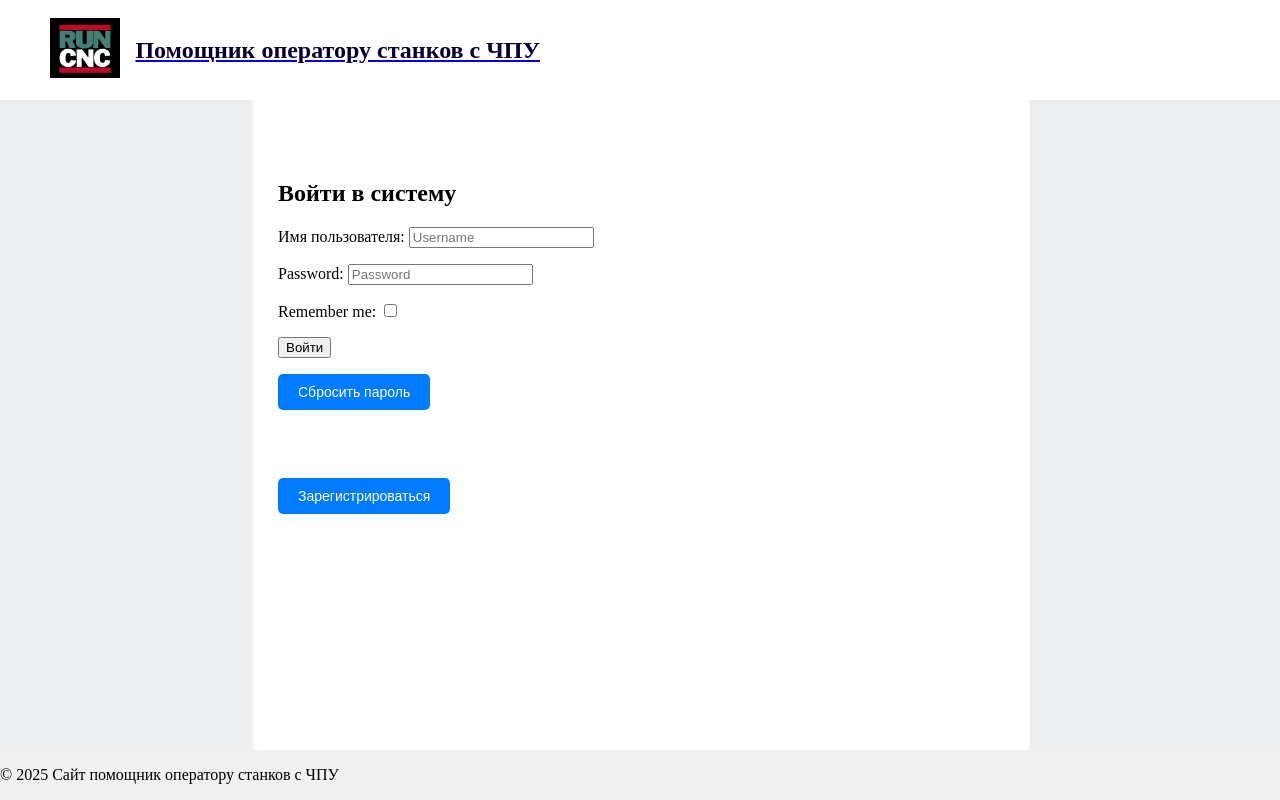
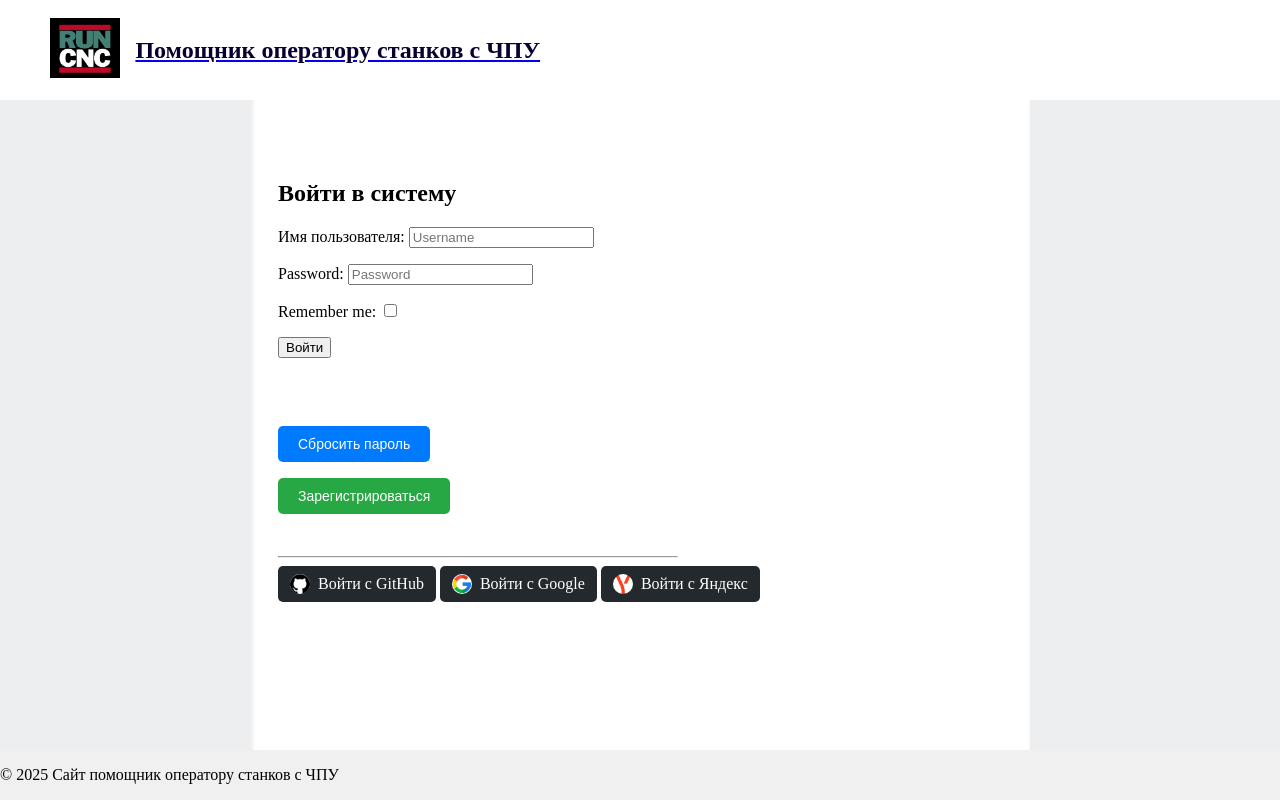
Before and after one commit to kolia-kalitkin/site_CNC_consultant, a Django app: page /accounts/login/ in a window 1280 px wide. Run offline with Django 5.2, Linux system fonts and the light colour scheme.

Commit message:
добавлена авторизация через социальные сети GitHub, Google, Yandex (OAuth 2.0)

```diff
--- a/CNC_consultant/urls.py
+++ b/CNC_consultant/urls.py
@@ -28,6 +28,7 @@ urlpatterns = [
     path('wikigcodes/', include('apps.wikigcode.urls')),
     path('worklogs/',  include('apps.worklogs.urls')),
     path('', include('apps.main.urls')),  # главная страница
+    path('oauth/', include('social_django.urls', namespace='social')),  # URL-адреса приложения социальной аутентификации
 
 ]
 # + static(settings.MEDIA_URL, document_root=settings.MEDIA_ROOT)
--- a/static/css/style.css
+++ b/static/css/style.css
@@ -28,7 +28,9 @@
 }
 
 
+.social_auth_logo {
 
+}
 
 
 
@@ -84,6 +86,7 @@
 
 
 /* ------------------ссылки в стилизованные кнопки--------------------*/
+/* Общий стиль для кнопки-ссылки */
 .link-button {
     display: inline-block;
     padding: 10px 20px;
@@ -95,11 +98,59 @@
     font-size: 14px;
     margin-right: 10px;
 }
+/* Эффект при наведении */
+.link-button:hover {
+    background-color: #0068d6;
+}
+
 
 .link-button.signup {
     background-color: #28a745; /* цвет для регистрации */
 }
+/* Эффект при наведении */
+.link-button.signup:hover {
+    background-color: #21913b;
+}
 /* --------------------------------------------------------------------*/
+
+
+
+
+/* --------------------------------------------------------------------*/
+/* Общий стиль для кнопки-ссылки с иконкой внутри */
+.link-button_social_OAuth {
+    display: inline-flex; /* чтобы иконка была внутри кнопки */
+    align-items: center; /* вертикальное центрирование */
+    padding: 8px 12px; /* внутренний отступ */
+    background-color: #24292e;
+    border-radius: 5px; /* закругленные углы */
+    text-decoration: none; /* убрать подчеркивание */
+    transition: background-color 0.3s;
+    color: white;
+}
+
+/* Эффект при наведении */
+.link-button_social_OAuth:hover {
+    background-color: #444c56;
+}
+
+/* Стиль для иконки */
+.logo_social_OAuth {
+    height: 20px; /* высота иконки, можно регулировать */
+    width: auto;
+    margin-right: 8px; /* отступ справа от текста (если есть) */
+    border-radius: 50%;
+}
+/* --------------------------------------------------------------------*/
+
+
+
+
+
+
+
+
+
 
 
 /* Основной контент */
--- a/templates/main/index.html
+++ b/templates/main/index.html
@@ -29,7 +29,7 @@
         {% else %}
             <p><b>Вы не вошли в систему</b></p>
             <a href="{% url 'login' %}" class="link-button">Войти</a><br><br>
-            <a href="{% url 'signup' %}" class="link-button">Зарегистрироваться</a>
+            <a href="{% url 'signup' %}" class="link-button signup">Зарегистрироваться</a>
 
         {% endif %}
     <hr>
--- a/templates/registration/login.html
+++ b/templates/registration/login.html
@@ -1,4 +1,5 @@
 {% extends "base.html" %}
+{% load static %}
 {% block title %} Войти в систему {% endblock %}
 {% block content %}
     <h2> Войти в систему </h2>
@@ -7,6 +8,25 @@
         {% csrf_token %}
         <p><input type="submit" value="Войти"></p>
     </form>
-    <p><a href="{% url 'password_reset' %}"  class="link-button">Сбросить пароль</a></p><br><br>
-    <p><a href="{% url 'signup' %}" class="link-button">Зарегистрироваться</a></p>
+    <br><br>
+    <p><a href="{% url 'password_reset' %}"  class="link-button">Сбросить пароль</a></p>
+
+    <p><a href="{% url 'signup' %}" class="link-button signup">Зарегистрироваться</a></p><br>
+
+    <div style="width: 400px;"><hr></div>
+    <a href="{% url 'social:begin' 'github' %}" class="link-button_social_OAuth">
+        <img src="{% static 'images/icon_github.png' %}" alt="GitHub" class="logo_social_OAuth" />
+        Войти с GitHub
+    </a>
+
+    <a href="{% url 'social:begin' 'google-oauth2' %}" class="link-button_social_OAuth">
+        <img src="{% static 'images/icon-google.png' %}" alt="Google" class="logo_social_OAuth" />
+        Войти с Google
+    </a>
+
+    <a href="{% url 'social:begin' 'yandex-oauth2' %}" class="link-button_social_OAuth">
+        <img src="{% static 'images/icon-yandex.png' %}" alt="Yandex" class="logo_social_OAuth" />
+        Войти c Яндекс
+    </a>
+
 {% endblock %}
```
Also changed, not shown: CNC_consultant/settings.py (+35 -3 lines), requirements.txt (+17 -2 lines), static/images/icon-google.png (added), static/images/icon-yandex.png (added), static/images/icon_github.png (added), 1 other file.
